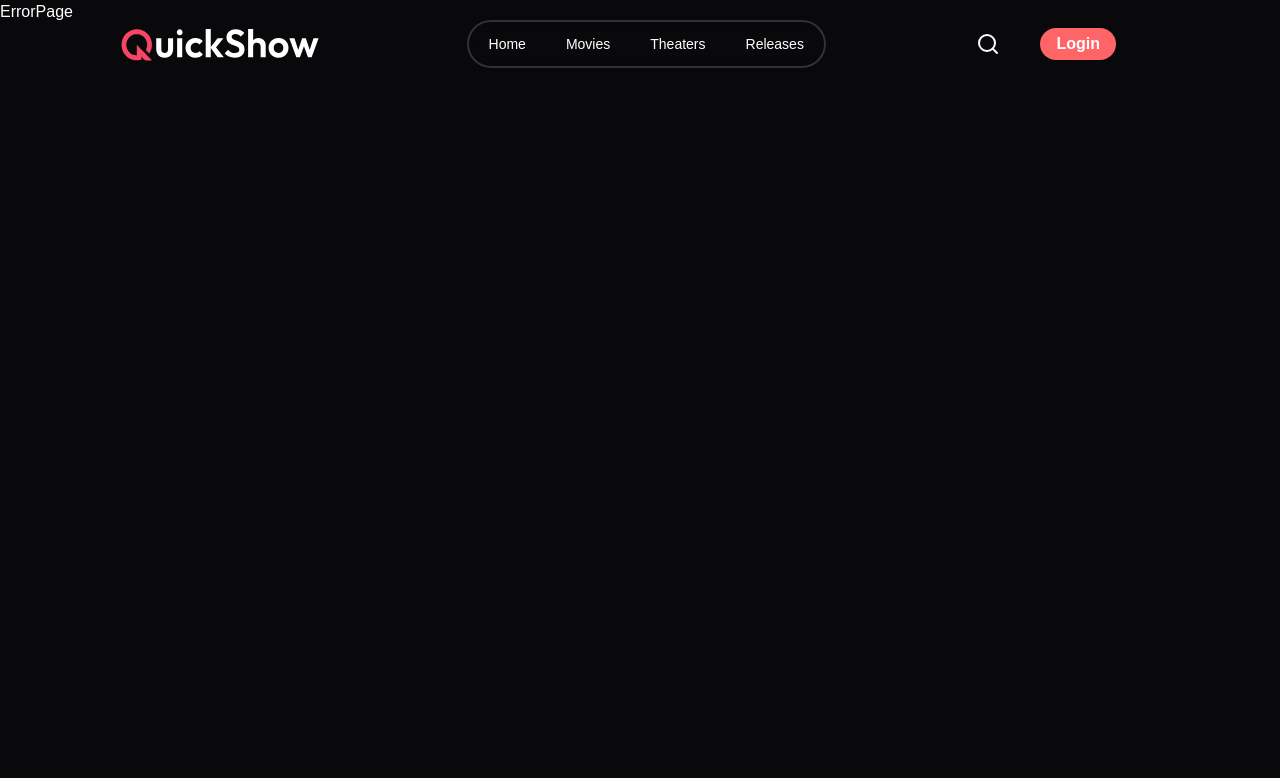
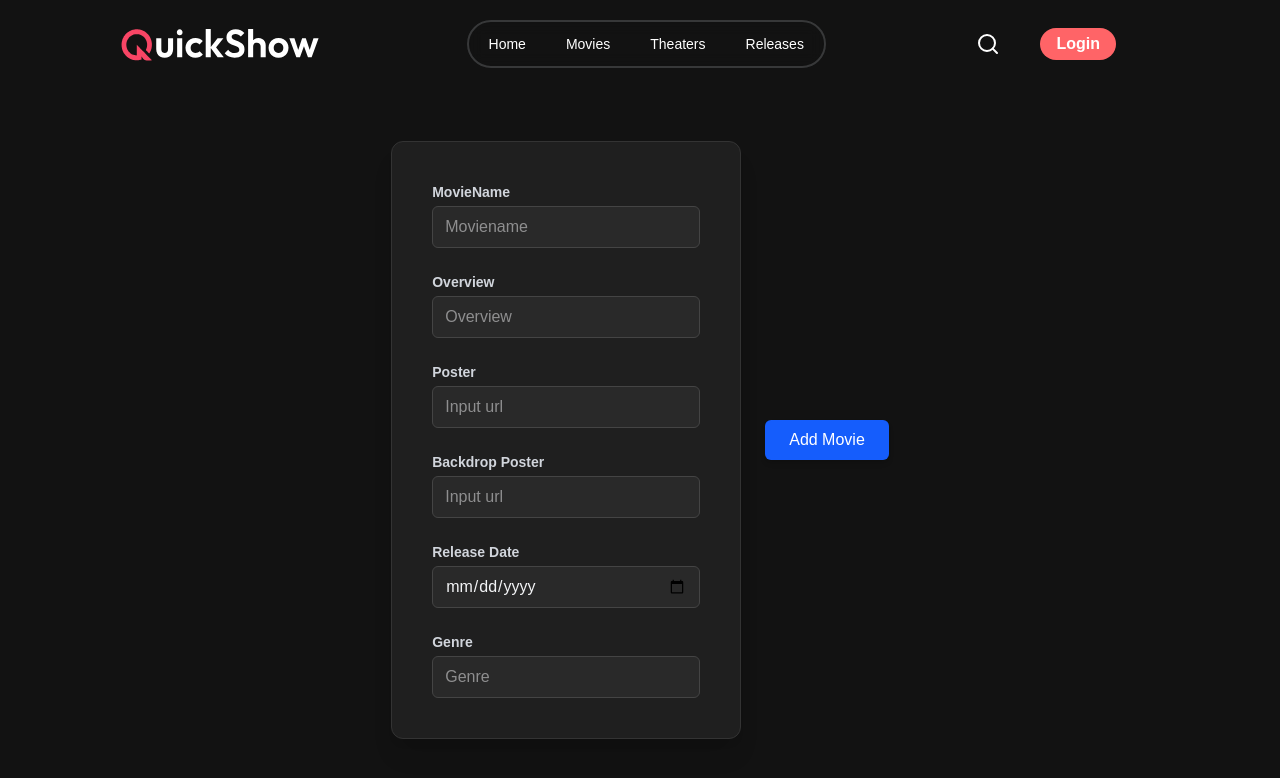
Before and after one commit to ChaitanyaChute/Movie-Booking-Platform, a React (Vite) app in the folder Frontend/: page /admin in a window 1280 px wide. Shown: the top 778 px of the page. Built offline with nearby package versions, Linux system fonts and the light colour scheme.

Commit message:
added admin frontend and backend for movie upload

```diff
--- a/Frontend/src/App.tsx
+++ b/Frontend/src/App.tsx
@@ -11,6 +11,7 @@ import Favorite from './pages/Favorite'
 import  {  Toaster } from 'react-hot-toast'
 import LoginPage from './pages/LoginPage'
 import Signuppage from './pages/SignupPage'
+import AdminPage from './pages/AdminPage'
 
 
 const App = () => {
@@ -32,6 +33,7 @@ const App = () => {
         <Route path="/auth" element={<LoginPage/>} />
         <Route path="/auth/s" element={<Signuppage/>} />
         <Route path='*' element={<ErrorPage />} />
+        <Route path="/admin" element={<AdminPage />} />
       </Routes>
 
     </BrowserRouter>
--- a/Frontend/src/components/MovieCard.tsx
+++ b/Frontend/src/components/MovieCard.tsx
@@ -1,18 +1,49 @@
+import { useEffect, useState } from "react"
+
+interface MovieInterface {
+  moviename:string,
+  overview:string,
+  poster_path:string,
+  backdrop_path:string,
+  genres:string[]
+}
+
 const MovieCard = () => {
+
+  const[Movie,setMovie]=useState<MovieInterface[] | null>([]);
+
+  useEffect(()=>{
+    const FetchingMovie = async()=>{
+      const data = await fetch("http://localhost:3000/movies/detail");
+      const res:MovieInterface[] = await data.json();
+      setMovie(res);
+
+    }
+    FetchingMovie();
+
+  },[])
+
+
+
   return (<>
-    <div className='rounded-xl h-85 w-60 backdrop-blur bg-gray-800'>
+    {Movie?.length ===0 ? <div>Movies are loading....</div>:Movie?.map((Movie)=>(
+    <div className='rounded-xl h-85 w-60 backdrop-blur bg-gray-800 '>
       <div className='fixed top-4 right-2 left-2 '>
-        <img src='https://image.tmdb.org/t/p/original/1p5aI299YBnqrEEvVGJERk2MXXb.jpg' className='rounded-sm' />
+         <img
+            src={Movie?.backdrop_path}
+            alt={Movie?.moviename}
+            style={{ width: "400px", height: "auto" }}
+          />
       </div>
       <div className="fixed top-40 left-2 right-2">
-        <b>Alita Batel Angel 4k 2019 Movies</b>
+        <b>{Movie?.moviename}</b>
       </div>
       <div>
         <p></p>
       </div>
 
-
     </div>
+    ))}
     </>
   )
 }
--- /dev/null
+++ b/Frontend/src/pages/AdminPage.tsx
@@ -0,0 +1,124 @@
+import axios from "axios";
+import { useRef } from "react";
+import toast from "react-hot-toast";
+import { useNavigate } from "react-router";
+
+const AdminPage = () => {
+  const movienameRef = useRef<HTMLInputElement>()
+  const overviewRef = useRef<HTMLInputElement>()
+  const posterRef = useRef<HTMLInputElement>()
+  const BackdropRef = useRef<HTMLInputElement>()
+  const dateRef = useRef<HTMLInputElement>()
+  const genreRef = useRef<HTMLInputElement>()
+
+  const Navigate = useNavigate();
+
+
+  async function AddMovie(){
+    const MovieName = movienameRef.current.value;
+    const Overview = overviewRef.current.value;
+    const poster = posterRef.current.value;
+    const Backdrop = BackdropRef.current.value;
+    const date = dateRef.current.value;
+    const genre = genreRef.current.value;
+
+    console.log("moviename:",MovieName);
+    console.log("overview:",Overview);
+    console.log("Poster:",poster);
+    console.log("Backdrop:",Backdrop);
+    console.log("Date:",date);
+    console.log("Genre:",genre);
+
+
+    const response = await axios.post(`http://localhost:3000/movies/upload`,{
+        moviename : MovieName,
+        overview:Overview,
+        poster_path: poster,
+        backdrop_path:Backdrop,
+        release_date:date,
+        genres:genre
+    })
+     console.log("Response:", response.data);
+
+    toast.success("MOVIE ADDED sucessfully")
+
+    Navigate("/movies")
+
+  }
+  return (
+
+<div className="admin-page flex pt-20 justify-center items-center min-h-screen bg-[#121212]">
+  <form className="flex flex-col w-[350px] gap-6 bg-[#1f1f1f] p-10 rounded-xl shadow-xl border border-[#333]">
+  <div className="flex flex-col gap-1">
+    <label className="font-semibold text-sm text-gray-300">MovieName</label>
+    <input
+      ref={movienameRef}
+      placeholder="Moviename"
+      type="text"
+      className="px-3 py-2 text-base rounded-md border border-[#444] bg-[#292929] text-gray-100 outline-none"
+    />
+  </div>
+
+  <div className="flex flex-col gap-1">
+    <label className="font-semibold text-sm text-gray-300">Overview</label>
+    <input
+      ref={overviewRef}
+      placeholder="Overview"
+      type="text"
+      className="px-3 py-2 text-base rounded-md border border-[#444] bg-[#292929] text-gray-100 outline-none"
+    />
+  </div>
+
+  <div className="flex flex-col gap-1">
+    <label className="font-semibold text-sm text-gray-300">Poster</label>
+    <input
+      ref={posterRef}
+      placeholder="Input url"
+      type="text"
+      className="px-3 py-2 text-base rounded-md border border-[#444] bg-[#292929] text-gray-100 outline-none"
+    />
+  </div>
+
+  <div className="flex flex-col gap-1">
+    <label className="font-semibold text-sm text-gray-300">Backdrop Poster</label>
+    <input
+      ref={BackdropRef}
+      placeholder="Input url"
+      type="text"
+      className="px-3 py-2 text-base rounded-md border border-[#444] bg-[#292929] text-gray-100 outline-none"
+    />
+  </div>
+
+  <div className="flex flex-col gap-1">
+    <label className="font-semibold text-sm text-gray-300">Release Date</label>
+    <input
+      ref={dateRef}
+      type="date"
+      className="px-3 py-2 text-base rounded-md border border-[#444] bg-[#292929] text-gray-100 outline-none"
+    />
+  </div>
+
+  <div className="flex flex-col gap-1">
+    <label className="font-semibold text-sm text-gray-300">Genre</label>
+    <input
+      ref={genreRef}
+      placeholder="Genre"
+      type="text"
+      className="px-3 py-2 text-base rounded-md border border-[#444] bg-[#292929] text-gray-100 outline-none"
+    />
+  </div>
+</form>
+
+
+  <button
+    className="ml-6 bg-blue-600 text-white px-6 py-2 rounded-md hover:bg-blue-700 transition duration-200 shadow-md focus:outline-none focus:ring-2 focus:ring-blue-400 focus:ring-offset-2"
+    onClick={AddMovie}
+  >
+    Add Movie
+  </button>
+</div>
+
+
+  );
+}
+export default AdminPage
--- a/Frontend/src/pages/HomePage.tsx
+++ b/Frontend/src/pages/HomePage.tsx
@@ -1,15 +1,31 @@
+import { Link } from "react-router"
+import MovieCard from "../components/MovieCard"
+import { ArrowRight } from "lucide-react"
+
+
 
 
 const HomePage = () => {
+
+
   return (<>
     <div>
       <img src='./src/assets/backgroundImage.png' />
     </div>
+    <div className="justify-between flex mt-20 mb-20 ml-20 mr-30">
+      <p className="text-2xl font-bold ">Now Showing</p>
+      <div className="flex space-x-2">
+        <Link to={"/movies"}>View All</Link>
+        <ArrowRight className="text-xs" />
+      </div>
+    </div>
     <div>
-      {/* <MovieCard /> */}
-    </div>
+      <MovieCard />
+      </div>
+
+
 
   </>)
 }
 
-export default HomePage
+export default HomePage;
--- a/Frontend/src/pages/Movies.tsx
+++ b/Frontend/src/pages/Movies.tsx
@@ -1,10 +1,12 @@
-import React from 'react'
 import NavBar from '../components/NavBar'
+import MovieCard from '../components/MovieCard'
 
 const Movies = () => {
   return (<>
     <NavBar />
     <div>Movies</div>
+
+    <div className='flex gap-20'><MovieCard /></div>
   </>)
 }
 
```
Also changed, not shown: 1 other file (tests, documents, lock files or other folders).
